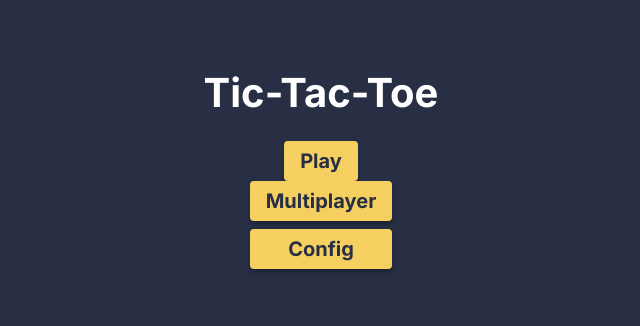
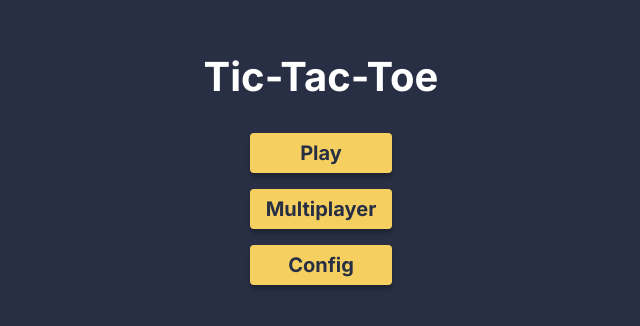
Before and after one commit to FedericoBarberon/tic-tac-toe, a React (Vite) app: page / in a window 1280 px wide. Shown: the part 232-558 px from the top of the page, without its empty margins (319-959 px from the left). Built offline with nearby package versions, Linux system fonts and the light colour scheme.

Commit message:
Migrates from wouter to react-router-dom

```diff
--- a/package.json
+++ b/package.json
@@ -11,7 +11,7 @@
   "dependencies": {
     "react": "^18.2.0",
     "react-dom": "^18.2.0",
-    "wouter": "^2.10.0"
+    "react-router-dom": "^6.9.0"
   },
   "devDependencies": {
     "@types/react": "^18.0.27",
--- a/src/App.jsx
+++ b/src/App.jsx
@@ -4,22 +4,34 @@ import MultiplayerPage from './routes/Multiplayer/MultiplayerPage'
 import MultiplayerPlayPage from './routes/MultiplayerPlay/MultiplayerPlayPage'
 import GameProvider from './context/GameContext'
 import MultiplayerProvider from './context/MultiplayerContext'
-import { Route } from 'wouter'
+import { Outlet, Route, Routes } from 'react-router-dom'
 import './app.scss'
 
 export default function App () {
   return (
     <div className='App'>
-      <Route path='/' component={HomePage} />
+      <Routes>
+        <Route path='/' element={<HomePage />} />
 
-      <GameProvider>
-        <Route path='/play' component={PlayPage} />
-      </GameProvider>
+        <Route
+          path='/play' element={
+            <GameProvider>
+              <PlayPage />
+            </GameProvider>
+        }
+        />
 
-      <MultiplayerProvider>
-        <Route path='/multiplayer' component={MultiplayerPage} />
-        <Route path='/multiplayer/play' component={MultiplayerPlayPage} />
-      </MultiplayerProvider>
+        <Route
+          element={
+            <MultiplayerProvider>
+              <Outlet />
+            </MultiplayerProvider>
+        }
+        >
+          <Route path='multiplayer' element={<MultiplayerPage />} />
+          <Route path='multiplayer/play' element={<MultiplayerPlayPage />} />
+        </Route>
+      </Routes>
     </div>
   )
 }
--- a/src/components/EndGameModal/EndGameModal.jsx
+++ b/src/components/EndGameModal/EndGameModal.jsx
@@ -1,5 +1,5 @@
 import { useEffect, useState } from 'react'
-import { Link } from 'wouter'
+import { Link } from 'react-router-dom'
 import { gameStatus } from '../../constants/gameStatus'
 import { useConfig } from '../../hooks/useConfig'
 import { useGame } from '../../hooks/useGame'
@@ -32,9 +32,7 @@ export default function EndGameModal () {
       </header>
       <div className='f-row'>
         <button className='button' onClick={resetGame}>Play Again</button>
-        <Link href='/'>
-          <a className='button'>Exit</a>
-        </Link>
+        <Link to='/' className='button'>Exit</Link>
       </div>
     </ModalCard>
   )
--- a/src/context/MultiplayerContext.jsx
+++ b/src/context/MultiplayerContext.jsx
@@ -1,5 +1,5 @@
 import { createContext, useState } from 'react'
-import { useLocation } from 'wouter'
+import { useNavigate } from 'react-router-dom'
 
 export const MultiplayerContext = createContext()
 
@@ -7,7 +7,7 @@ export default function MultiplayerProvider ({ children }) {
   const [rooms, setRooms] = useState([])
   const [joinedRoom, setJoinedRoom] = useState()
 
-  const [, setLocation] = useLocation()
+  const navigate = useNavigate()
 
   const createRoom = (room) => {
     room.id = window.crypto.randomUUID()
@@ -20,7 +20,7 @@ export default function MultiplayerProvider ({ children }) {
     }
 
     setJoinedRoom(room)
-    setLocation('multiplayer/play')
+    navigate('multiplayer/play')
   }
 
   return (
--- a/src/main.jsx
+++ b/src/main.jsx
@@ -1,13 +1,16 @@
 import React from 'react'
 import ReactDOM from 'react-dom/client'
+import { BrowserRouter } from 'react-router-dom'
 import App from './App'
 import ConfigProvider from './context/ConfigContext'
 import './main.scss'
 
 ReactDOM.createRoot(document.getElementById('root')).render(
   <React.StrictMode>
-    <ConfigProvider>
-      <App />
-    </ConfigProvider>
+    <BrowserRouter>
+      <ConfigProvider>
+        <App />
+      </ConfigProvider>
+    </BrowserRouter>
   </React.StrictMode>
 )
--- a/src/routes/Home/HomePage.jsx
+++ b/src/routes/Home/HomePage.jsx
@@ -1,7 +1,7 @@
 import ConfigModal from '../../components/ConfigModal/ConfigModal'
 import { useState } from 'react'
-import { Link } from 'wouter'
 import './homePage.scss'
+import { Link } from 'react-router-dom'
 
 export default function HomePage () {
   const [showConfig, setShowConfig] = useState(false)
@@ -13,12 +13,8 @@ export default function HomePage () {
     <div className='container'>
       <h1>Tic-Tac-Toe</h1>
       <div className='f-column'>
-        <Link href='/play'>
-          <a className='button'>Play</a>
-        </Link>
-        <Link href='/multiplayer'>
-          <a className='button'>Multiplayer</a>
-        </Link>
+        <Link to='/play' className='button'>Play</Link>
+        <Link to='/multiplayer' className='button'>Multiplayer</Link>
         <button className='button' onClick={handleOpen}>Config</button>
       </div>
       {showConfig && <ConfigModal handleClose={handleClose} />}
--- a/src/routes/Multiplayer/MultiplayerPage.jsx
+++ b/src/routes/Multiplayer/MultiplayerPage.jsx
@@ -1,13 +1,13 @@
 import { useMultiplayer } from '../../hooks/useMultiplayer'
 import { useMemo, useState } from 'react'
 import { filterRooms } from '../../utils/filterRooms'
-import { Link } from 'wouter'
 import CreateRoomModal from '../../components/CreateRoomModal/CreateRoomModal'
 import PrivateRoomIcon from '../../assets/icons/PrivateRoomIcon.svg'
 import GroupIcon from '../../assets/icons/GroupIcon.svg'
 import BackIcon from '../../assets/icons/BackIcon.svg'
 import './multiplayerPage.scss'
 import JoinPrivateRoomModal from '../../components/JoinPrivateRoomModal/JoinPrivateRoomModal'
+import { Link } from 'react-router-dom'
 
 export default function MultiplayerPage () {
   const { rooms, joinRoom } = useMultiplayer()
@@ -45,10 +45,8 @@ export default function MultiplayerPage () {
         <header>
           <img src={GroupIcon} alt='Group Icon' className='icon' />
           <h2>Rooms</h2>
-          <Link href='/'>
-            <a>
-              <img src={BackIcon} alt='Back Icon' title='Back' className='icon' />
-            </a>
+          <Link to='/'>
+            <img src={BackIcon} alt='Back Icon' title='Back' className='icon' />
           </Link>
         </header>
 
--- a/src/routes/Play/PlayPage.jsx
+++ b/src/routes/Play/PlayPage.jsx
@@ -1,9 +1,9 @@
 import Board from '../../components/Board/Board'
-import { Link } from 'wouter'
 import { useConfig } from '../../hooks/useConfig'
 import { useGame } from '../../hooks/useGame'
 import EndGameModal from '../../components/EndGameModal/EndGameModal'
 import './playPage.scss'
+import { Link } from 'react-router-dom'
 
 export default function PlayPage () {
   const { state, resetGame } = useGame()
@@ -13,9 +13,7 @@ export default function PlayPage () {
     <div className='container'>
       <Board />
       <div className='f-row'>
-        <Link href='/'>
-          <a className='button'>Exit</a>
-        </Link>
+        <Link to='/' className='button'>Exit</Link>
         <h2 className='turn'>
           <span>{avatars[state.turn]}</span>
           Turn
```
Also changed, not shown: 1 other file (tests, documents, lock files or other folders).
